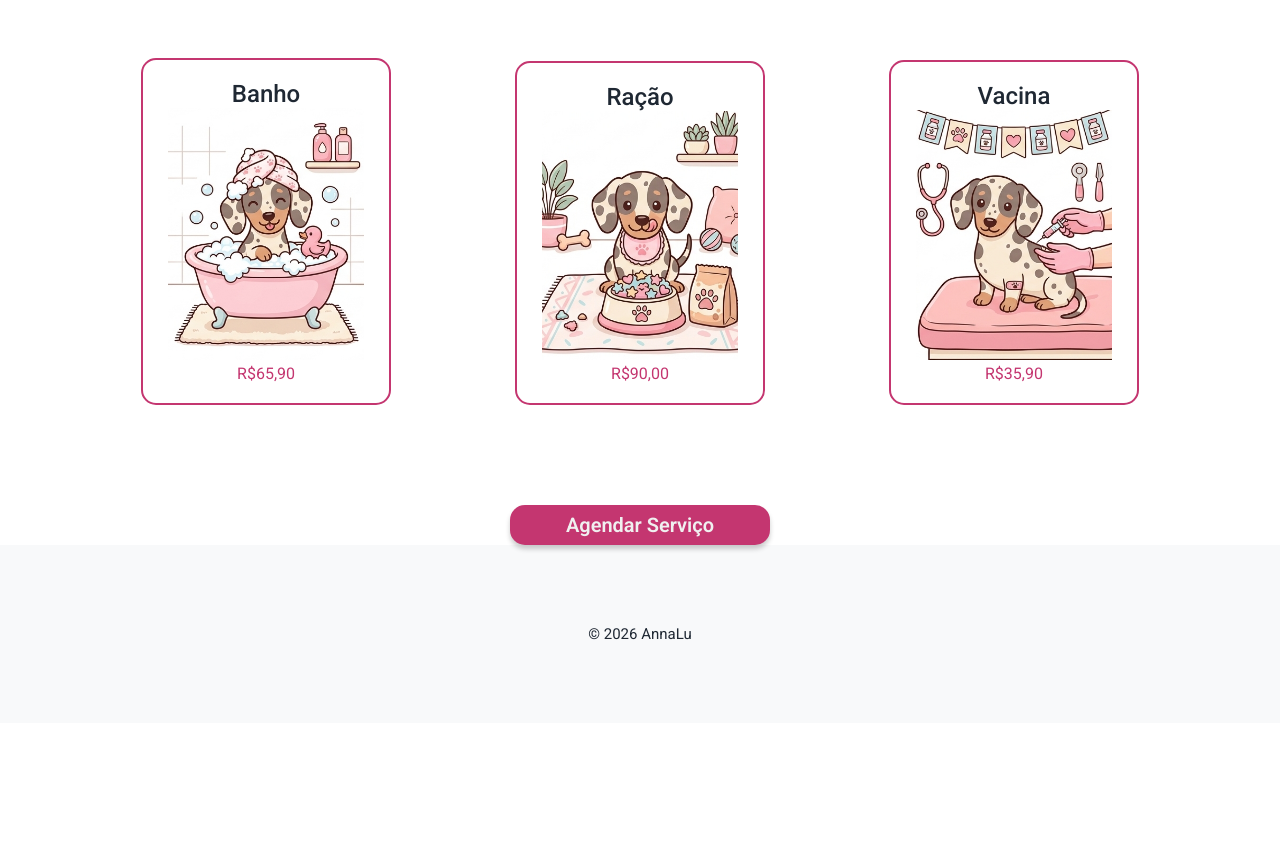
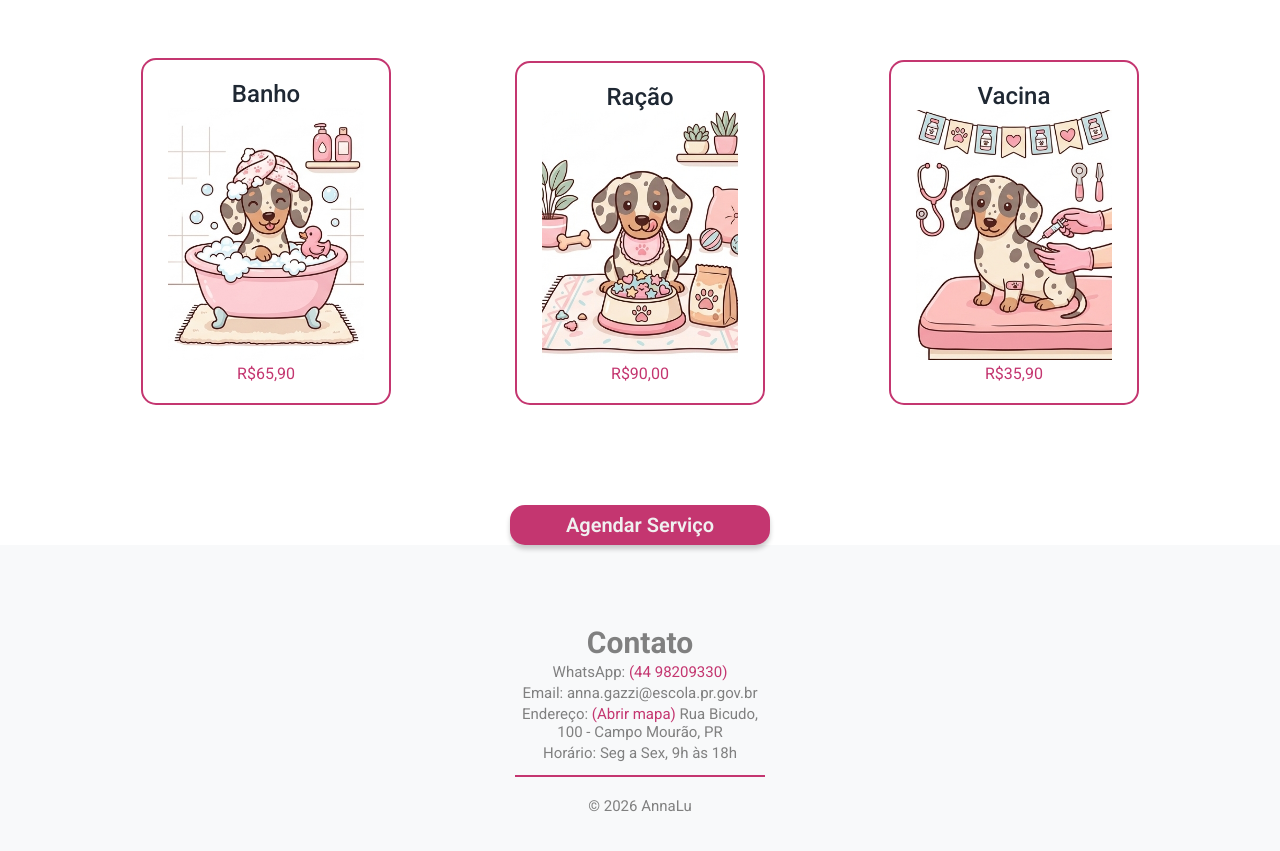
Before and after one commit to annagazzi-cell/-PET_ANNA, a plain HTML site: page servicos.html in a window 1280 px wide. Shown: the part 203-1054 px from the top of the page. Before the commit the page ends 926 px from the top, so only its background shows below. Drawn offline with Linux system fonts and the light colour scheme; no server answers; a web font is replaced by a local one.

Commit message:
-FINALIZANDO SITE

```diff
--- a/servicos.html
+++ b/servicos.html
@@ -19,7 +19,7 @@
                 <li><a href="index.html" class="link-menu">Home</a></li>
                 <li><a href="#" class="link-menu">Sobre</a></li>
                 <li><a href="servicos.html" class="link-menu">Serviços</a></li>
-                <li><a href="#" class="link-menu">Contato</a></li>
+                <li><a href="#contato" class="link-menu">Contato</a></li>
             </ul>
         </nav>
         <button class="botaoL">Login</button>
@@ -49,8 +49,16 @@
 
     </main>
 
-    <footer>
-<p>&copy; 2026 AnnaLu</p>
+ <footer>
+        <div id="contato" class="contato">
+            <h1>Contato</h1>
+            <p>WhatsApp: <a target="_blank" href="https://wa.me/5598209330">(44 98209330)</a></p>
+            <p>Email: anna.gazzi@escola.pr.gov.br</p>
+            <p>Endereço: <a target="_blank" href="https://maps.app.goo.gl/S8XXsHNqizoctTm27">(Abrir mapa)</a> Rua Bicudo, 100 - Campo Mourão, PR</p>
+            <p>Horário: Seg a Sex, 9h às 18h</p>
+
+        </div>
+        <p>&copy; 2026 AnnaLu</p>
     </footer>
 
     <script src="app.js"></script>
--- a/style.css
+++ b/style.css
@@ -135,7 +135,24 @@ footer {
     background-color: #f8f9fa;
     padding: 80px 0 80px 0;
     font-size: 15px;
-    color: #1F2833;
+    color: #808080;
+}
+
+.contato{
+    border-bottom: #c43670 2px solid;
+    width: 250px;
+    margin: 0 auto 20px auto;
+    padding: 0 0 10px 0;
+}
+
+.contato a{
+    color: #c43670;
+    text-decoration: none;
+}
+
+.contato p{
+    margin: 3px 0px;
+    font-size: 15px
 }
 
 .img-dog {
```
Also changed, not shown: index.html (+10 -2 lines).
